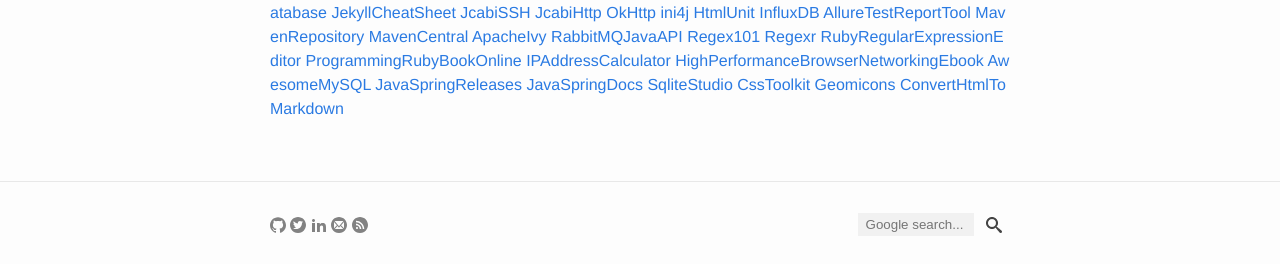
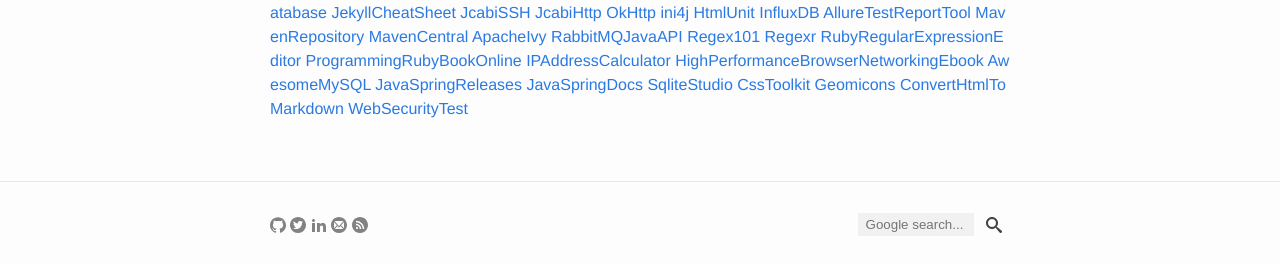
Before and after one commit to yuan-jiang/yuan-jiang.github.io, a Jekyll site: the page built from bookmarks.md, in a window 1280 px wide. Shown: the part 787-1051 px from the top of the page. Built offline with Jekyll 4.4.1, drawn with Linux system fonts in a browser that asks for light colours.

Commit message:
Update bookmarks.yml

```diff
--- a/_data/bookmarks.yml
+++ b/_data/bookmarks.yml
@@ -362,3 +362,5 @@
   link: http://geomicons.com/
 - description: ConvertHtmlToMarkdown
   link: http://markdownplease.com/
+- description: WebSecurityTest
+  link: https://www.owasp.org/index.php/Main_Page
```
